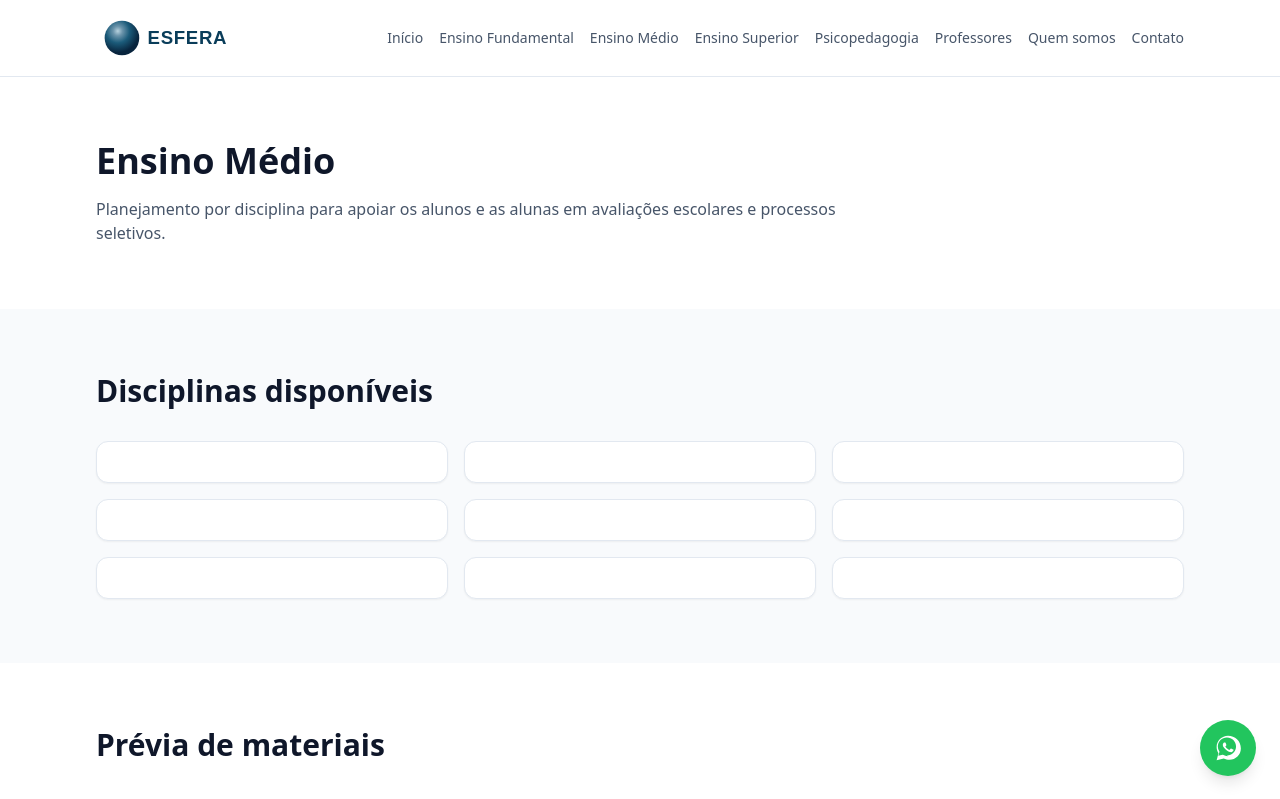
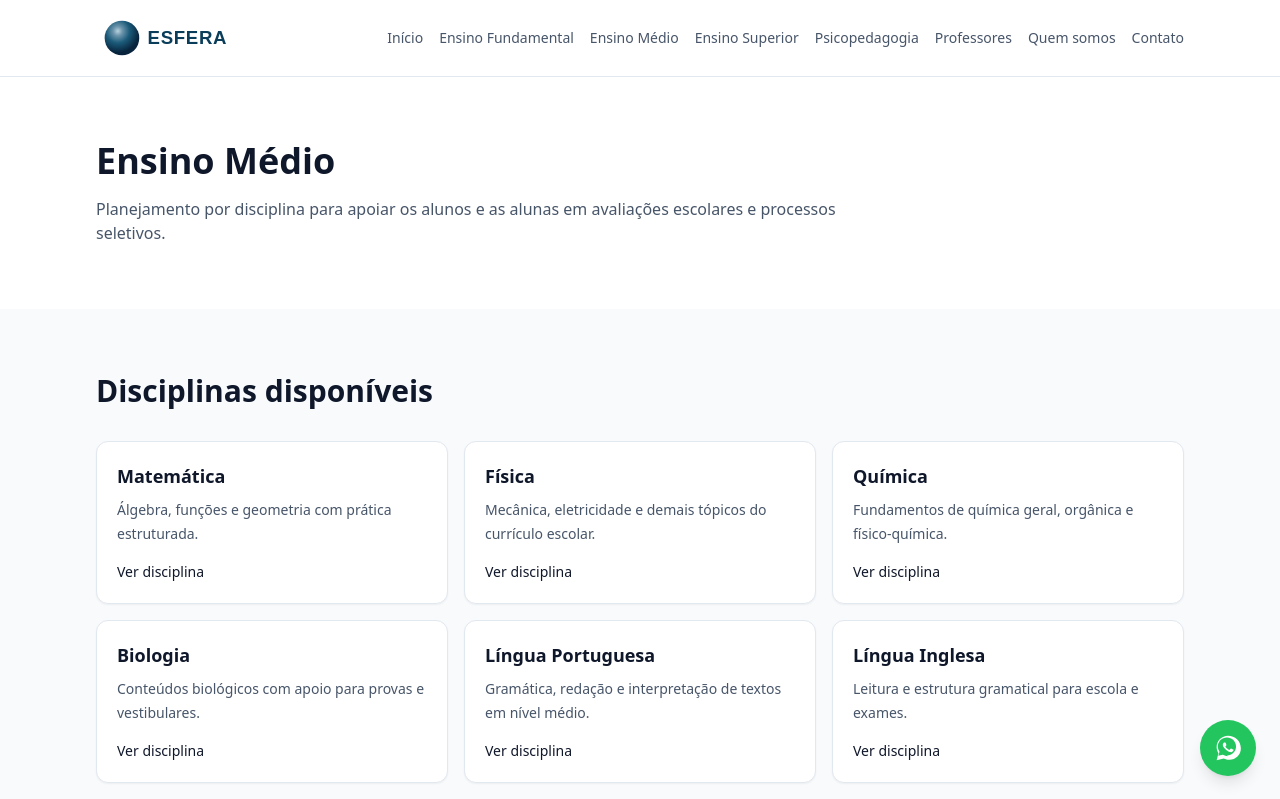
Before and after one commit to esfera-instituto/esfera-site, a Next.js app: page /ensino-medio in a window 1280 px wide. Shown: the top 799 px of the page. Built offline with nearby package versions, Linux system fonts and the light colour scheme.

Commit message:
ajusta Card para aceitar title e description

```diff
--- a/components/ui/Card.tsx
+++ b/components/ui/Card.tsx
@@ -2,22 +2,56 @@ import Link from "next/link";
 import { ReactNode } from "react";
 
 type CardProps = {
-  children: ReactNode;
+  children?: ReactNode;
   className?: string;
   href?: string;
+  title?: string;
+  description?: string;
+  actionLabel?: string;
 };
 
-export const Card = ({ children, className = "", href }: CardProps) => {
+export const Card = ({
+  children,
+  className = "",
+  href,
+  title,
+  description,
+  actionLabel,
+}: CardProps) => {
   const classes =
     `group rounded-xl border border-slate-200 bg-white p-5 shadow-sm transition hover:-translate-y-0.5 hover:shadow-md ${className}`.trim();
+
+  const content = (
+    <>
+      {title && (
+        <h3 className="text-lg font-semibold text-marinho">
+          {title}
+        </h3>
+      )}
+
+      {description && (
+        <p className="mt-2 text-sm leading-6 text-slate-600">
+          {description}
+        </p>
+      )}
+
+      {children}
+
+      {href && actionLabel && (
+        <span className="mt-4 inline-block text-sm font-medium text-marinho">
+          {actionLabel}
+        </span>
+      )}
+    </>
+  );
 
   if (href) {
     return (
       <Link href={href} className={classes}>
-        {children}
+        {content}
       </Link>
     );
   }
 
-  return <div className={classes}>{children}</div>;
+  return <div className={classes}>{content}</div>;
 };
```
